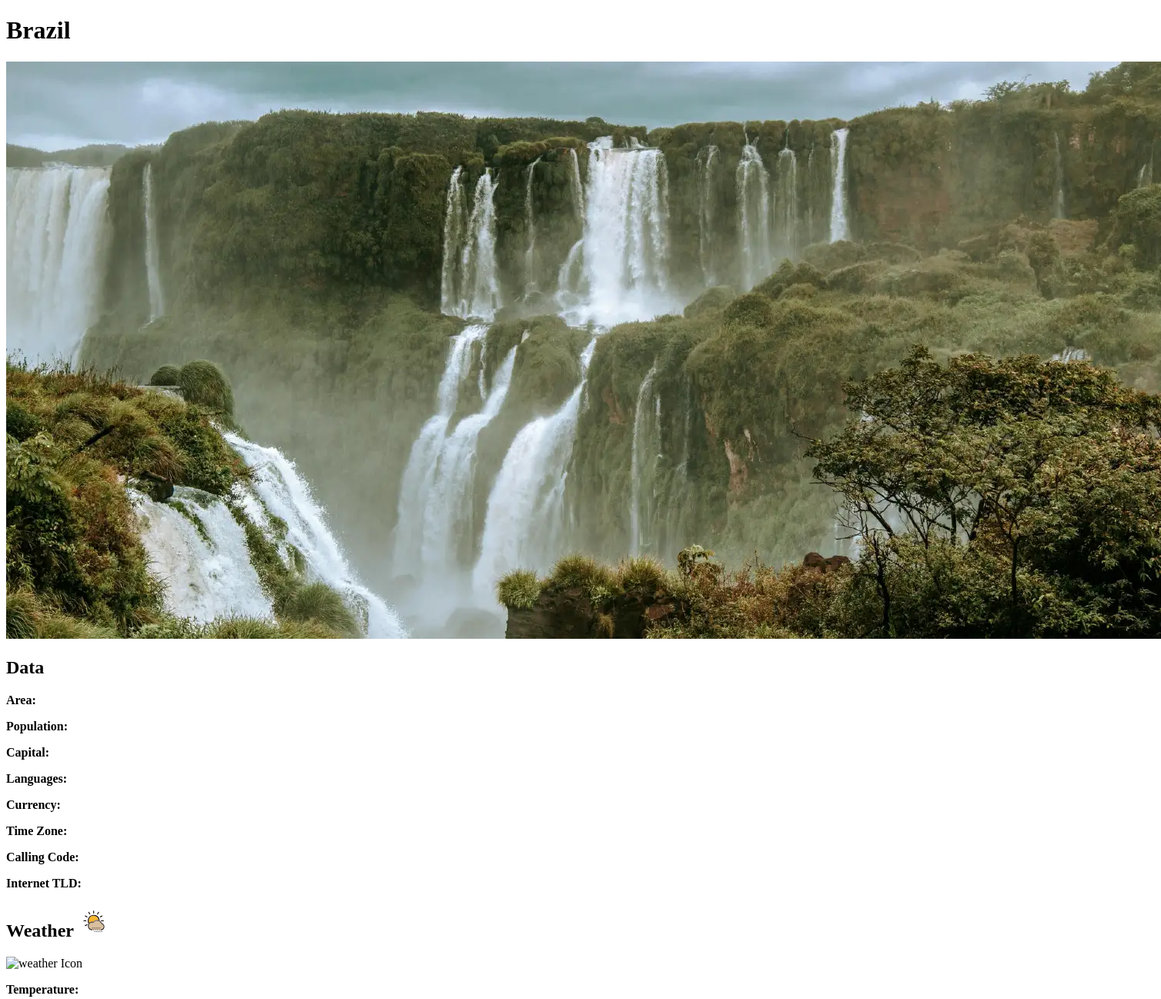
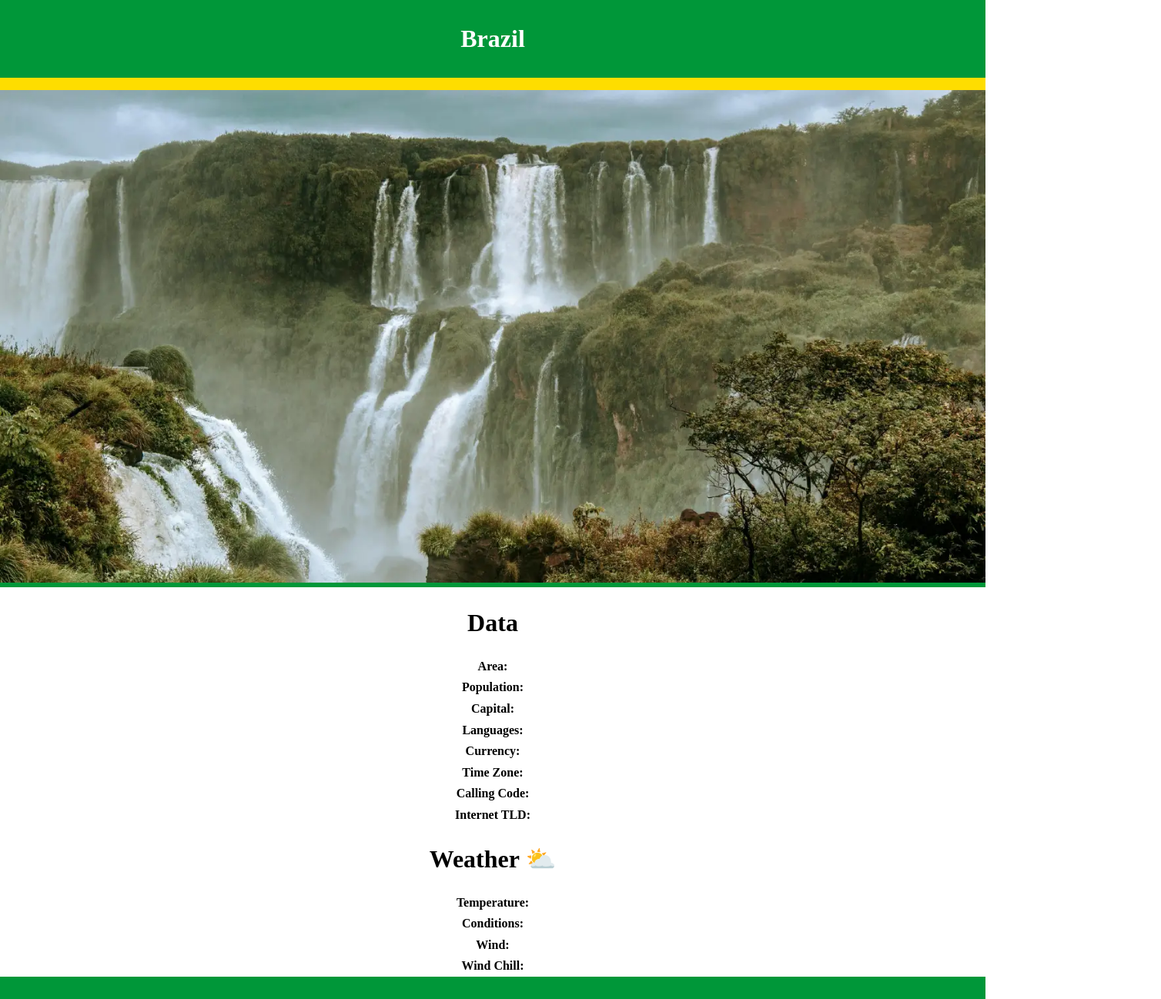
Before and after one commit to Borgesfacundo/wdd131, a plain HTML site: page place.html in a window 1280 px wide. Shown: the top 1298 px of the page at 77% size, 1508 px wide, since content can reach past the window. Drawn offline with Linux system fonts and the light colour scheme.

Commit message:
styling small w02 country page

```diff
--- a/place.html
+++ b/place.html
@@ -20,27 +20,27 @@
         <div class="hero">
             <picture>
                 <source srcset="images/hero-large.webp" media="(min-width: 1000px)" width="1500" height="750">
-                <img src="images/hero-small(2).webp" alt="Brazil Amazona forest" width="480" height="640">
+                <img src="images/hero-small(2).webp" alt="Brazil Amazonia forest" width="480" height="640">
             </picture>
         </div>
         <section class="data">
             <h2>Data</h2>
             <div>
-                <p><b>Area:</b> </p>
-                <p><b>Population:</b> </p>
-                <p><b>Capital:</b> </p>
-                <p><b>Languages:</b> </p>
-                <p><b>Currency:</b> </p>
-                <p><b>Time Zone:</b> </p>
-                <p><b>Calling Code:</b> </p>
-                <p><b>Internet TLD:</b> </p>
+                <p><b>Area:</b> <span></span></p>
+                <p><b>Population:</b> <span></span></p>
+                <p><b>Capital:</b> <span></span></p>
+                <p><b>Languages:</b> <span></span></p>
+                <p><b>Currency:</b> <span></span></p>
+                <p><b>Time Zone:</b> <span></span></p>
+                <p><b>Calling Code:</b> <span></span></p>
+                <p><b>Internet TLD:</b> <span></span></p>
             </div>
         </section>
 
         <section class="weather">
-            <h2>Weather <img src="images/weather-icon.svg" alt="weather icon" width="40px" height="40px"></h2>
+            <h2>Weather <span class="icon-large">⛅</span></h2>
+            <div class="icon-img"><img class="icon-small" src="images/weather-icon.svg" alt="weather icon" width="100px" height="100px"></div>
             <div>
-                <img src="" alt="weather Icon">
                 <p><b>Temperature:</b> </p>
                 <p><b>Conditions:</b> </p>
                 <p><b>Wind:</b> </p>
--- a/styles/place-larger.css
+++ b/styles/place-larger.css
@@ -0,0 +1,9 @@
+@media (min-width: 650px) {
+    .icon-small {
+        display: none;
+    }
+
+    .icon-large {
+        display: inline;
+    }
+}
--- a/styles/place.css
+++ b/styles/place.css
@@ -0,0 +1,65 @@
+body,
+* {
+    padding: 0;
+    margin: 0;
+    box-sizing: border-box;
+}
+
+.icon-large {
+    display: none;
+}
+
+.icon-small {
+    display: inline-block;
+}
+
+.icon-img {
+    display: flex;
+    justify-content: center;
+}
+
+header {
+    background-color: #FEDD00;
+    color: white;
+    padding-bottom: 1rem;
+}
+
+header h1 {
+    background-color: #009739;
+    padding: 2rem;
+    text-align: center;
+}
+
+main {
+    display: grid;
+    grid-template-columns: 1fr;
+}
+
+picture img {
+    border-bottom: .4rem solid #009739;
+    width: 100%;
+    height: auto;
+}
+
+.data,
+.weather {
+    justify-self: center;
+}
+
+section h2:nth-child(1) {
+    font-size: 2rem;
+    padding: 1.5rem;
+    text-align: center;
+}
+
+section p {
+    text-align: center;
+    padding: .3rem;
+}
+
+footer {
+    background-color: #009739;
+    padding: 2rem 1rem;
+    text-align: center;
+    font-size: 1.2rem;
+}
```
